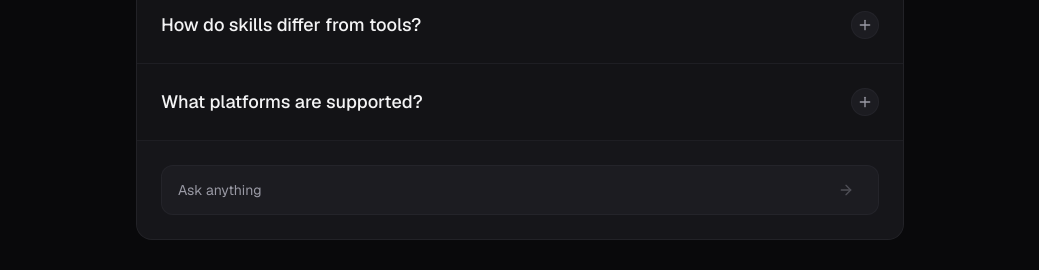
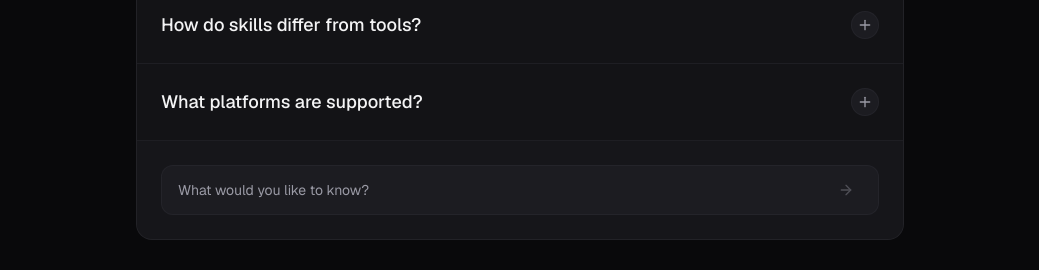
Before and after one commit to guilhermesalviano/koris-hub, a Next.js app: page / in a window 1280 px wide. Shown: the part 5025-5295 px from the top of the page, without its empty margins (120-1159 px from the left). Built offline with nearby package versions, Linux system fonts and the light colour scheme; no server answers.

Commit message:
chore: change input placeholder

```diff
--- a/src/i18n/en.ts
+++ b/src/i18n/en.ts
@@ -85,7 +85,7 @@ export const en = {
     a5: 'Koris Bot runs on Linux, macOS, and Windows. You can download the precompiled desktop app, run directly via pnpm and Node.js 20+, or deploy inside a lightweight Docker container.',
     askQ: 'Have a question the docs can answer?',
     askHint: 'Ask about install, channels, tools, or anything else documented — Jev finds the page.',
-    askPlaceholder: 'Ask anything',
+    askPlaceholder: 'What would you like to know?',
     askSubmit: 'Ask',
     askLoading: 'Searching the docs…',
     askError: 'Could not reach the docs assistant. Please try again.',
--- a/src/i18n/pt-br.ts
+++ b/src/i18n/pt-br.ts
@@ -90,7 +90,7 @@ export const ptBr: Dictionary = {
     a5: 'O Koris Bot roda em Linux, macOS e Windows. Você pode baixar o aplicativo desktop pré-compilado, rodar diretamente via pnpm e Node.js 20+, ou implantar em um container Docker leve.',
     askQ: 'Tem uma pergunta que a documentação pode responder?',
     askHint: 'Pergunte sobre instalação, canais, ferramentas ou qualquer outro tema documentado — o Jev encontra a página.',
-    askPlaceholder: 'Pergunte qualquer coisa',
+    askPlaceholder: 'O que você gostaria de saber?',
     askSubmit: 'Perguntar',
     askLoading: 'Buscando na documentação…',
     askError: 'Não foi possível falar com o assistente. Tente novamente.',
```
